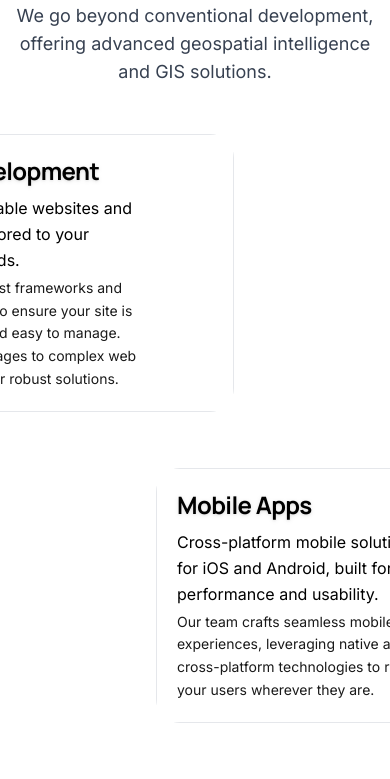
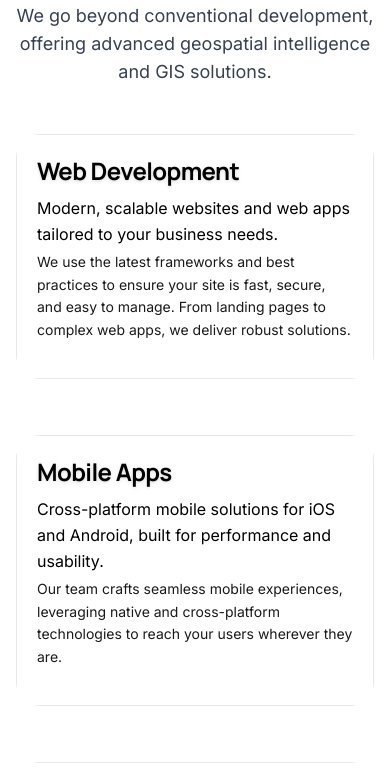
Before and after one commit to igorricardo20/rockpeach-landing, a React (Vite) app: page / in a window 390 px wide. Shown: the part 4801-5580 px from the top of the page. Built offline with nearby package versions, Linux system fonts and the light colour scheme.

Commit message:
Enhance Services component animation for mobile responsiveness; adjust transform logic and improve layout structure

```diff
--- a/src/components/Services.tsx
+++ b/src/components/Services.tsx
@@ -58,17 +58,18 @@ const Services: React.FC = () => {
 		return () => window.removeEventListener("scroll", handleScroll);
 	}, []);
 
-	// Set transform for animation (from ±600px to ±140px)
+	// Set transform for animation (from ±600px to ±140px on desktop, 0 on mobile)
 	useEffect(() => {
 		const observer = new MutationObserver(() => {
 			(cardRefs.current as (HTMLDivElement | null)[]).forEach((el, idx) => {
 				if (!el) return;
+				const isMobile = window.innerWidth < 768;
 				if (el.classList.contains("animate-service-reveal")) {
-					const finalX = idx % 2 === 0 ? -140 : 140;
+					const finalX = isMobile ? 0 : (idx % 2 === 0 ? -140 : 140);
 					el.style.transform = `translateX(${finalX}px)`;
 					el.style.opacity = "1";
 				} else {
-					const initialX = idx % 2 === 0 ? -600 : 600;
+					const initialX = isMobile ? 0 : (idx % 2 === 0 ? -600 : 600);
 					el.style.transform = `translateX(${initialX}px)`;
 					el.style.opacity = "0";
 				}
@@ -113,8 +114,8 @@ const Services: React.FC = () => {
 							tabIndex={0}
 						>
 							<div className="absolute inset-0 bg-white/95 backdrop-blur-md" />
-							<div className="relative z-10 flex flex-row justify-between items-center h-full pl-5 pr-5 md:pl-10 md:pr-10 py-5 md:py-8 w-full">
-								<div className="flex flex-col justify-center items-start text-left w-[80%] md:w-[80%]">
+							<div className="relative z-10 flex flex-row md:flex-row flex-col justify-between items-center h-full pl-5 pr-5 md:pl-10 md:pr-10 py-5 md:py-8 w-full">
+								<div className="flex flex-col justify-center items-start text-left w-full md:w-[80%] mb-4 md:mb-0">
 									<h3
 										id={`service-title-${idx}`}
 										className="text-2xl md:text-3xl font-manrope font-extrabold text-black mb-2 md:mb-3 drop-shadow tracking-tight"
```
